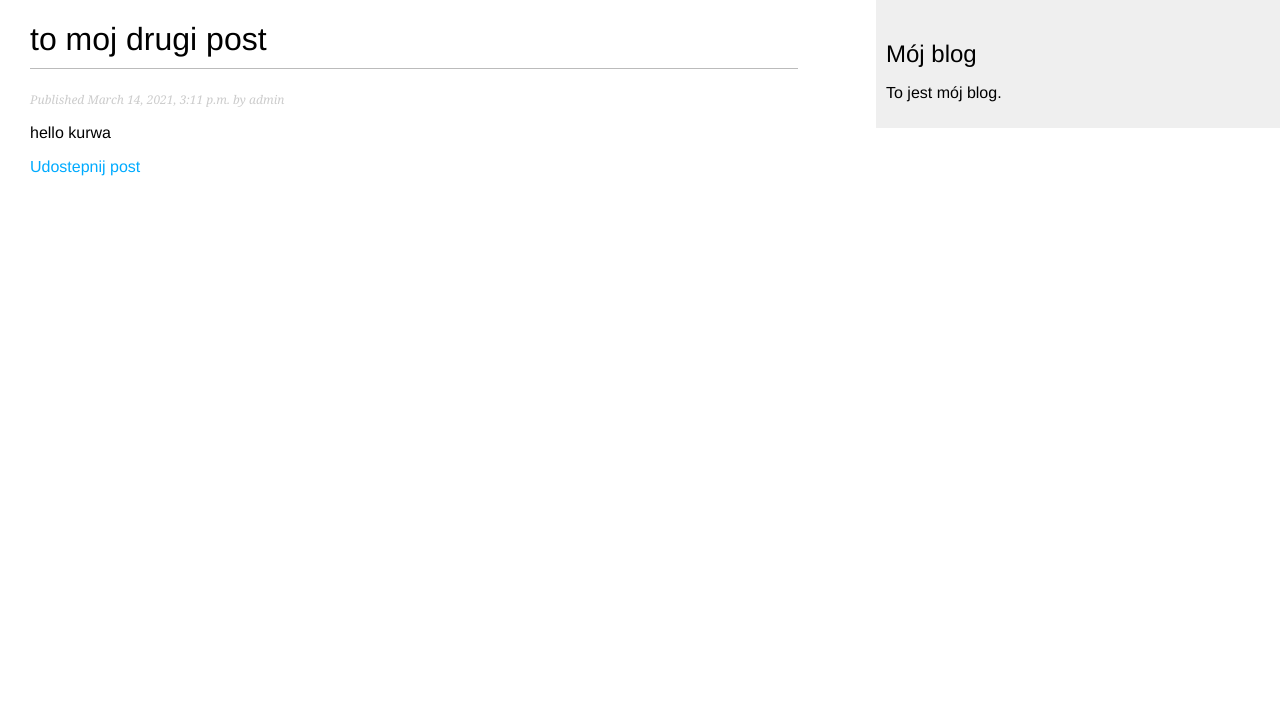
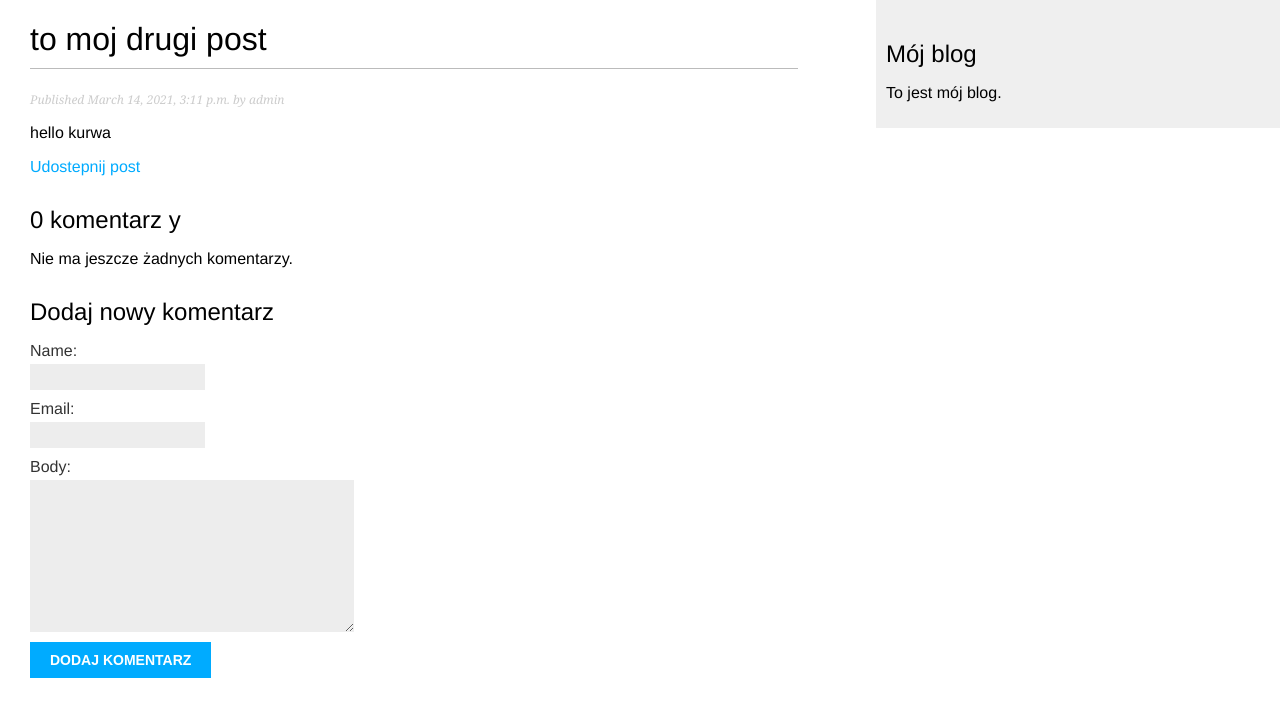
Before and after one commit to carinaesoft/djangoblog, a Django app: a page that uses mysite/blog/templates/blog/post/detail.html in a window 1280 px wide. Shown: the top 717 px of the page. Run offline with Django 3.2, Linux system fonts and the light colour scheme; data comes from the database, SQL or seed files in the repository; both versions use the stored data as it was after the commit.

Commit message:
system komentarzy

```diff
--- a/mysite/blog/forms.py
+++ b/mysite/blog/forms.py
@@ -1,7 +1,13 @@
 from django import forms
+from .models import Comment
 
 class EmailPostForm(forms.Form):
     name = forms.CharField(max_length=25)
     email = forms.EmailField()
     to = forms.EmailField()
     comments = forms.CharField(required=False, widget=forms.Textarea)
+
+class CommentForm(forms.ModelForm):
+    class Meta:
+        model = Comment
+        fields = ('name', 'email', 'body')
--- a/mysite/blog/models.py
+++ b/mysite/blog/models.py
@@ -46,3 +46,18 @@ class Meta:
 
 def __str__(self):
     return self.title
+
+class Comment(models.Model):
+    post = models.ForeignKey(Post, on_delete=models.CASCADE, related_name='comments')
+    name = models.CharField(max_length=80)
+    email = models.EmailField()
+    body = models.TextField()
+    created = models.DateTimeField(auto_now_add=True)
+    updated = models.DateTimeField(auto_now=True)
+    active = models.BooleanField(default=True)
+
+    class Meta:
+        ordering = ('created',)
+
+    def __str__(self):
+        return 'Komentarz dodany przez {} dla posta {}'.format(self.name, self.post)
--- a/mysite/blog/templates/blog/post/detail.html
+++ b/mysite/blog/templates/blog/post/detail.html
@@ -9,9 +9,43 @@
     Published {{ post.publish }} by {{ post.author }}
   </p>
   {{ post.body|linebreaks }}
+
+
+
   <p>
     <a href ="{% url "blog:post_share" post.id %}">
     Udostepnij post
     </a>
   </p>
+
+
+ {% with comments.count as total_comments %}
+    <h2>
+      {{total_comments}} komentarz {{total_comments|pluralize:"y"}}
+    </h2>
+  {% endwith %}
+
+
+  {% for comment in comments %}
+    <div class="comment">
+      <p class="info">
+        Komentarz {{ forloop.counter }} dodany przez {{ comment.name }}
+        {{ comment.created }}
+      </p>
+      {{ comment.body|linebreaks }}
+    </div>
+  {% empty %}
+    <p>Nie ma jeszcze żadnych komentarzy.</p>
+{% endfor %}
+
+{% if new_comment %}
+  <h2>Twój komentarz został dodany.</h2>
+{% else %}
+  <h2>Dodaj nowy komentarz</h2>
+  <form action="." method="post">
+    {{ comment_form.as_p }}
+    {% csrf_token %}
+    <p><input type="submit" value="Dodaj komentarz"></p>
+  </form>
+{% endif %}
 {% endblock %}
--- a/mysite/blog/views.py
+++ b/mysite/blog/views.py
@@ -1,8 +1,8 @@
 from django.shortcuts import render, get_object_or_404
-from .models import Post
+from .models import Post, Comment
 from django.core.paginator import  Paginator, EmptyPage, PageNotAnInteger
 from django.views.generic import ListView
-from .forms import EmailPostForm
+from .forms import EmailPostForm, CommentForm
 from django.core.mail import send_mail
 
 #widok oparty na klasie
@@ -38,9 +38,26 @@ def post_detail(request, year, month, day, post):
                                     publish__year=year,
                                     publish__month=month,
                                     publish__day=day)
+
+    #lista aktywnych komentarzy dla danego posta
+    comments = post.comments.filter(active=True)
+
+    if request.method == 'POST':
+        comment_form = CommentForm(data=request.POST)
+        if comment_form.is_valid():
+            new_comment = comment_form.save(commit=False)
+            new_comment.post = post
+            new_comment.save()
+    else:
+        comment_form = CommentForm()
+
+
+
     return render(request,
                   'blog/post/detail.html',
-                  {'post': post})
+                  {'post': post,
+                   'comments': comments,
+                    'comment_form': comment_form})
 
 
 ##Formularz wysylania emaila
```
Also changed, not shown: mysite/blog/admin.py (+7 -1 lines), mysite/blog/migrations/0002_comment.py (added), mysite/db.sqlite3.
